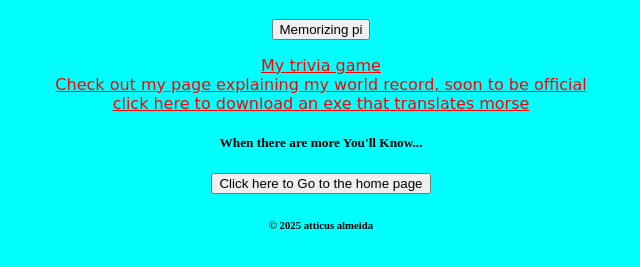
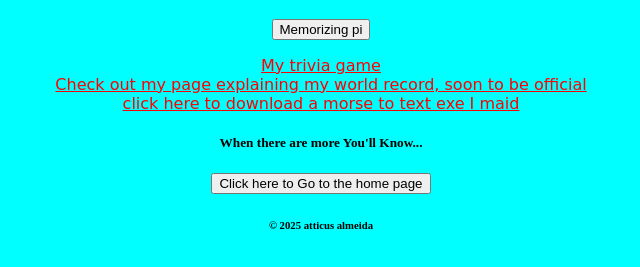
Before and after one commit to atticusa1149/myPortfolio, a plain HTML site: page projects.html in a window 1280 px wide. Shown: the part 61-328 px from the top of the page, without its empty margins (319-959 px from the left). Drawn offline with Linux system fonts and the light colour scheme.

Commit message:
Update projects.html

```diff
--- a/projects.html
+++ b/projects.html
@@ -16,7 +16,7 @@
         <br>
         <a href="https://atticusa1149.github.io/myPI/">Check out my page explaining my world record, soon to be official</a>
         <br>
-        <a href="https://drive.google.com/uc?export=download&id=1vqllGiW4bl9B5_LNLrhSxwKvL7fmhNc8" download>click here to download an exe that translates morse</a>
+        <a href="https://drive.google.com/uc?export=download&id=1OLWq0G30QD6bkXq08VlCvvC8ANnz4Vcn">click here to download a morse to text exe I maid</a>
         <h5>When there are more You'll Know...</h5>
     </nav>
     <main>
```
